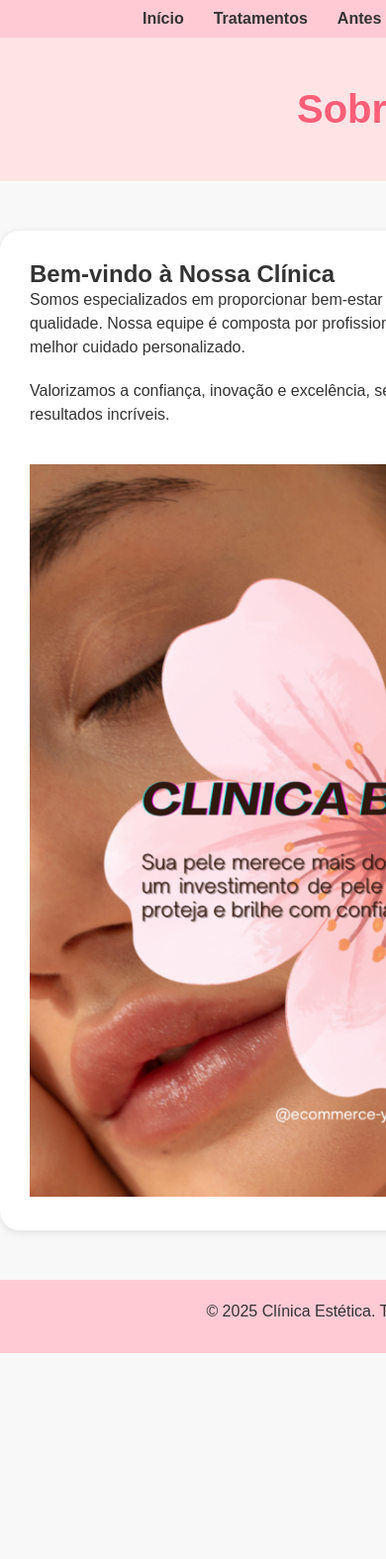
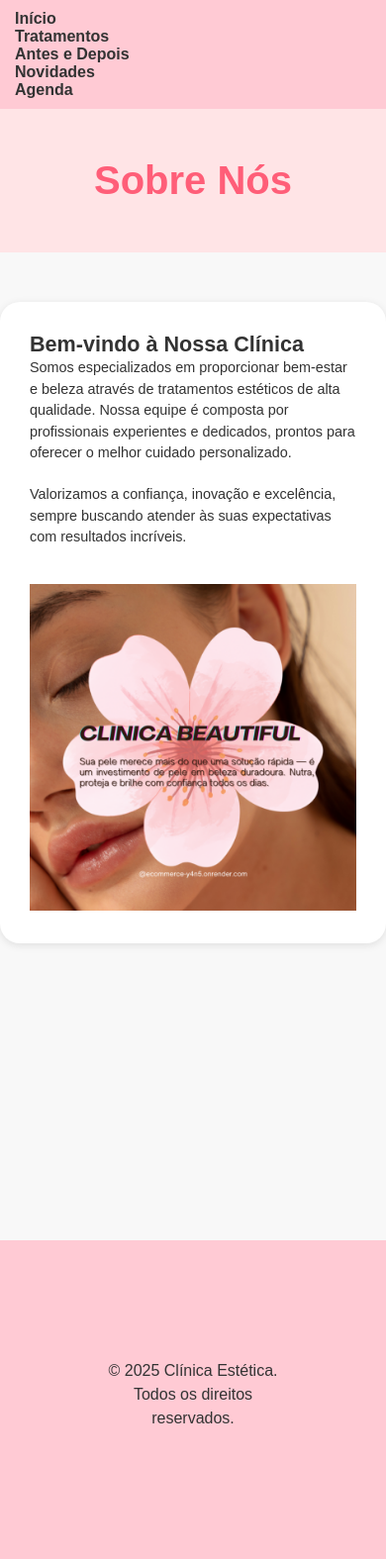
Before and after one commit to AlexadraCampos/clinica, a Flask app: page / in a window 390 px wide; the page is wider, and only the part inside the window is pictured. Shown: that part at 99% size. Before the commit the page ends 1367 px from the top of that part, so only its background shows below. Run offline with Flask 3, Linux system fonts and the light colour scheme.

Commit message:
Ajuste na responsividade mobile

```diff
--- a/static/style.css
+++ b/static/style.css
@@ -12,10 +12,9 @@ body {
   display: grid;
 }
 
-.about-image{
+.about-image {
   max-width: 740px;
   max-height: 1101.5px;
-
 }
 
 nav {
@@ -60,7 +59,6 @@ p {
   line-height: 1.5;
   margin-bottom: 10px;
   padding-bottom: 10px;
-
 }
 
 section {
@@ -111,12 +109,13 @@ label {
   font-weight: bold;
 }
 
-input, select, button {
+input,
+select,
+button {
   padding: 12px 20px;
   margin-top: 5px;
   border: 1px solid #ccc;
   border-radius: 10px;
-
 }
 
 button {
@@ -138,10 +137,13 @@ footer {
   text-align: center;
   padding: 20px 0;
   background-color: #ffcad4;
+  width: 100%;
+  position: center;
+  margin-top: 250px;
 }
 
 footer p {
-    margin: 0;
+  margin: 100px;
 }
 
 /* Responsividade */
@@ -156,7 +158,17 @@ footer p {
     width: 90%;
   }
 
-    h1 {
-        font-size: 2rem;
+  .about {
+    font-size: 0.9rem;
+  }
+
+  .about-image {
+    width: 100%;
+    height: 100%;
+  }
+
+  .menu {
+    display: flex;
+    flex-direction: column;
   }
 }
--- a/templates/agenda.html
+++ b/templates/agenda.html
@@ -9,7 +9,7 @@
 </head>
 <body>
     <nav>
-        <ul>
+        <ul class="menu">
             <li><a href="/">Início</a></li>
             <li><a href="/tratamentos">Tratamentos</a></li>
             <li><a href="/antes-depois">Antes e Depois</a></li>
--- a/templates/antesdepois.html
+++ b/templates/antesdepois.html
@@ -9,7 +9,7 @@
 </head>
 <body>
     <nav>
-        <ul>
+        <ul class="menu">
             <li><a href="/">Início</a></li>
             <li><a href="/tratamentos">Tratamentos</a></li>
             <li><a href="/antes-depois">Antes e Depois</a></li>
--- a/templates/novidades.html
+++ b/templates/novidades.html
@@ -9,7 +9,7 @@
 </head>
 <body>
     <nav>
-        <ul>
+        <ul class="menu">
             <li><a href="/">Início</a></li>
             <li><a href="/tratamentos">Tratamentos</a></li>
             <li><a href="/antes-depois">Antes e Depois</a></li>
--- a/templates/quemsomos.html
+++ b/templates/quemsomos.html
@@ -1,5 +1,6 @@
 <!DOCTYPE html>
 <html lang="pt-BR">
+
 <head>
     <meta charset="UTF-8">
     <meta name="viewport" content="width=device-width, initial-scale=1.0">
@@ -7,9 +8,10 @@
     <link rel="stylesheet" href="/static/style.css">
     <link rel="icon" type="image/png" href="/static/image/icon.png">
 </head>
+
 <body>
     <nav>
-        <ul>
+        <ul class="menu">
             <li><a href="/">Início</a></li>
             <li><a href="/tratamentos">Tratamentos</a></li>
             <li><a href="/antes-depois">Antes e Depois</a></li>
@@ -23,11 +25,15 @@
     <section class="about">
         <div class="about-text">
             <h2>Bem-vindo à Nossa Clínica</h2>
-            <p>Somos especializados em proporcionar bem-estar e beleza através de tratamentos estéticos de alta qualidade. Nossa equipe é composta por profissionais experientes e dedicados, prontos para oferecer o melhor cuidado personalizado.</p>
-            <p>Valorizamos a confiança, inovação e excelência, sempre buscando atender às suas expectativas com resultados incríveis.</p>
+            <p>Somos especializados em proporcionar bem-estar e beleza através de tratamentos estéticos de alta
+                qualidade. Nossa equipe é composta por profissionais experientes e dedicados, prontos para oferecer o
+                melhor cuidado personalizado.</p>
+            <p>Valorizamos a confiança, inovação e excelência, sempre buscando atender às suas expectativas com
+                resultados incríveis.</p>
         </div>
         <div><br>
-            <img class="about-image" src="/static/image/Photocentric Neutral Beauty Instagram Post.png" alt="Imagem da Clínica">
+            <img class="about-image" src="/static/image/Photocentric Neutral Beauty Instagram Post.png"
+                alt="Imagem da Clínica">
 
         </div>
     </section>
@@ -35,4 +41,5 @@
         <p>&copy; 2025 Clínica Estética. Todos os direitos reservados.</p>
     </footer>
 </body>
+
 </html>
--- a/templates/tratamentos.html
+++ b/templates/tratamentos.html
@@ -9,7 +9,7 @@
 </head>
 <body>
     <nav>
-        <ul>
+        <ul class="menu">
             <li><a href="/">Início</a></li>
             <li><a href="/tratamentos">Tratamentos</a></li>
             <li><a href="/antes-depois">Antes e Depois</a></li>
```
Lines whose indentation alone changed are shown as unchanged.
